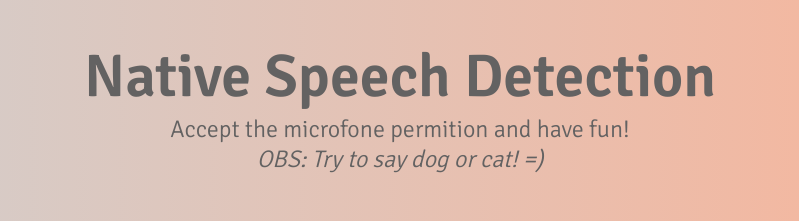
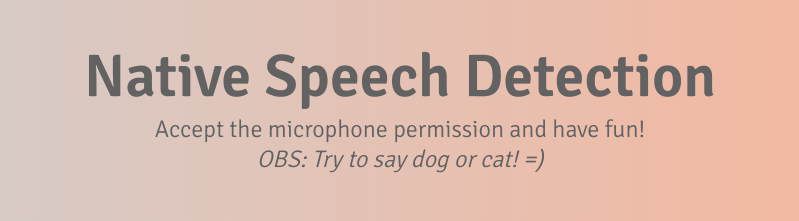
Before and after one commit to KarolinedeAlencar/native-speech-recognition, a website: page index.html in a window 1280 px wide. Shown: the top 221 px of the page, without its empty margins (240-1039 px from the left). Drawn offline with Linux system fonts and the light colour scheme.

```diff
--- a/index.html
+++ b/index.html
@@ -17,7 +17,7 @@
       Native Speech Detection
     </h1>
     <p class="header__desc">
-      Accept the microfone permition and have fun!
+      Accept the microphone permission and have fun!
       <span class="header__easteregg">OBS: Try to say dog or cat! =)</span>
     </p>
   </header>
```
